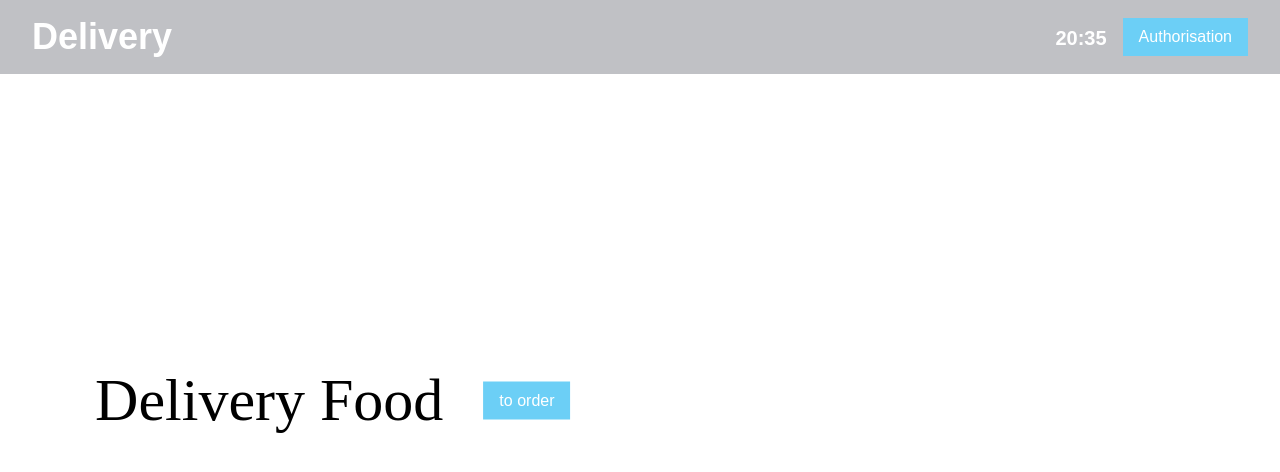
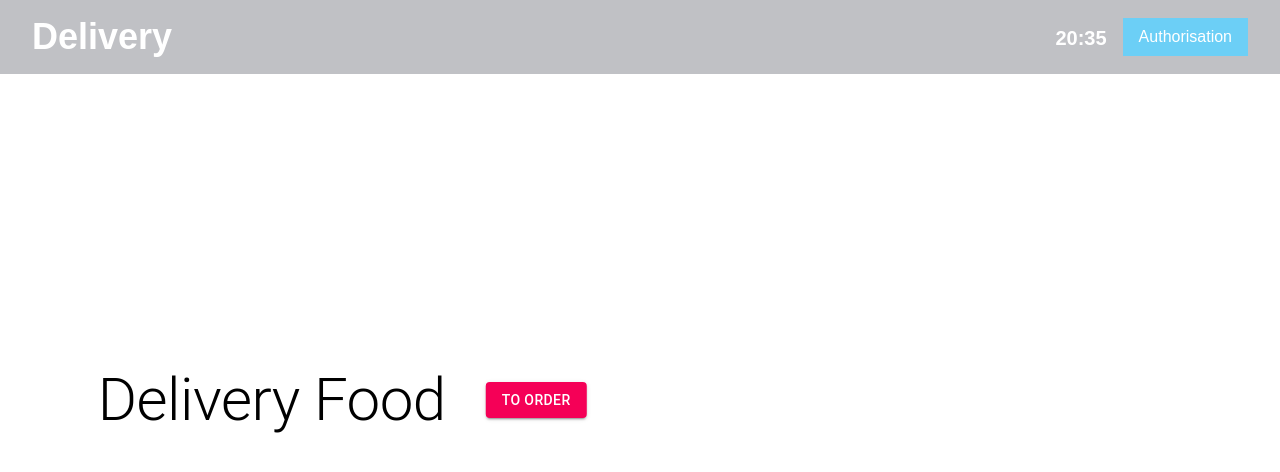
Before and after one commit to romanen003/Delivery, a React app: page / in a window 1280 px wide. Shown: the top 472 px of the page. Built offline with nearby package versions, Linux system fonts and the light colour scheme; what redux-batched-actions would draw is missing.

Commit message:
update main-page.tsx

```diff
--- a/package.json
+++ b/package.json
@@ -94,6 +94,7 @@
   },
   "dependencies": {
     "@babel/polyfill": "^7.8.3",
+    "@material-ui/core": "^4.11.2",
     "@types/react-router-dom": "^5.1.4",
     "classnames": "^2.2.6",
     "react": "^16.13.0",
--- a/src/layouts/main-page.tsx
+++ b/src/layouts/main-page.tsx
@@ -1,6 +1,6 @@
 import React, { memo, useCallback } from 'react';
 import classNames from 'classnames/bind';
-import { Button } from "../elements";
+import { Button, Typography } from '@material-ui/core';
 import style from './style.scss';
 import { History } from 'history';
 
@@ -18,9 +18,13 @@ export const MainPage = memo(({ history }: PropsType) => {
     return (
         <div className={cn('mainLayout')}>
             <div className={cn('mainLayout__wrapper')}>
-                <p className={cn('mainLayout__title')}>Delivery Food</p>
+                <div className={cn('mainLayout__title')}>
+                    <Typography variant="h2">Delivery Food</Typography>
+                </div>
                 <div className={cn('mainLayout__wrapper_btn')}>
-                    <Button onClick={handleButtonClick}>to order</Button>
+                    <Button variant="contained" color="secondary" onClick={handleButtonClick}>
+                        to order
+                    </Button>
                 </div>
             </div>
         </div>
--- a/src/layouts/style.scss
+++ b/src/layouts/style.scss
@@ -14,8 +14,6 @@
 
 	&__title {
 		display: inline-block;
-		font-size: 60px;
-		margin: 0;
 		vertical-align: middle;
 	}
 }
```
